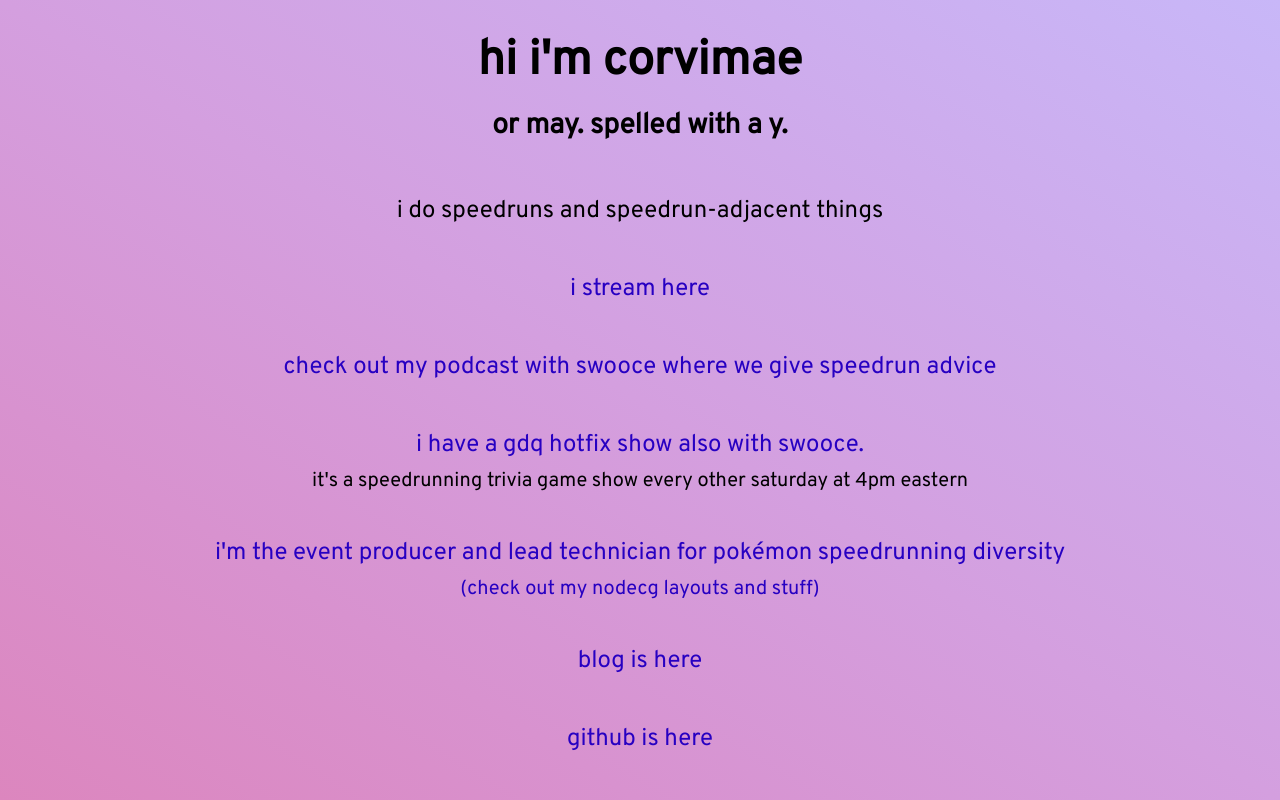
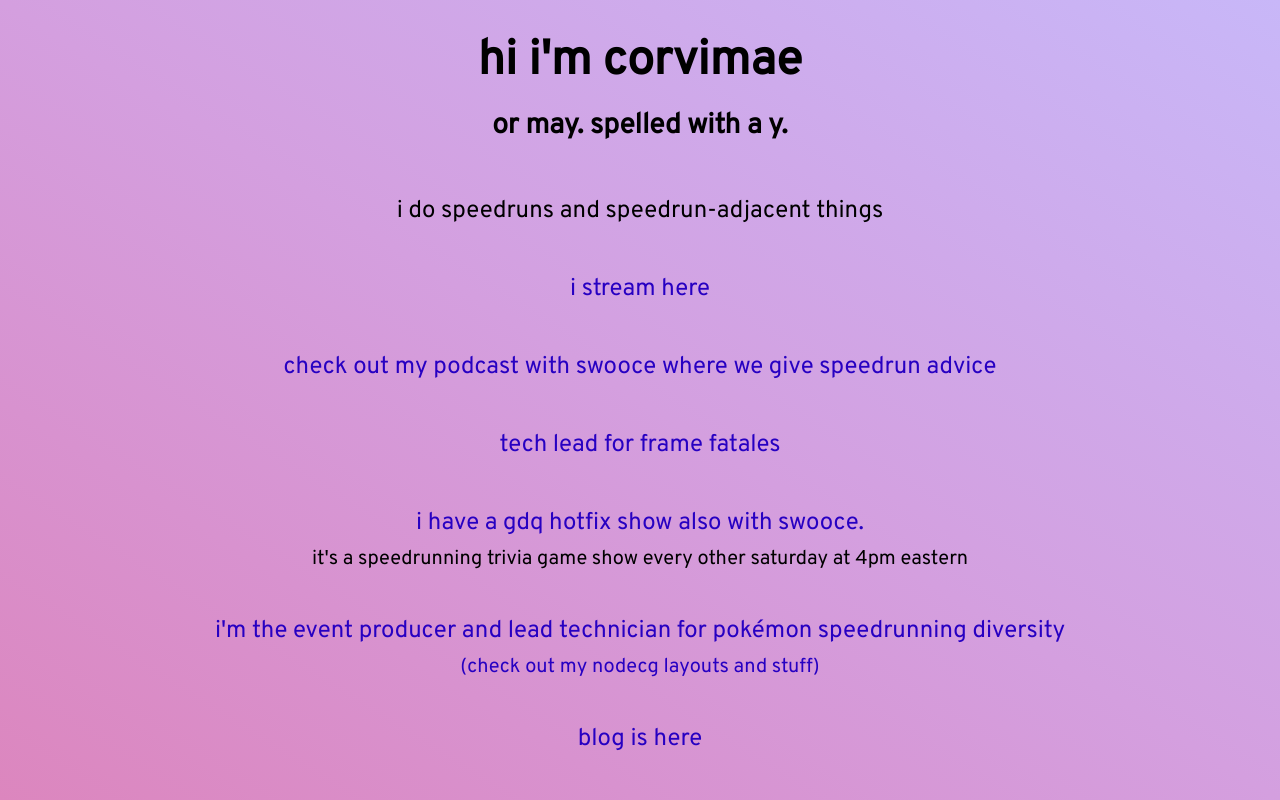
Before and after one commit to Corvimae/corvimae-dot-com, a Next.js app: page / in a window 1280 px wide. Built offline with nearby package versions, Linux system fonts and the light colour scheme.

Commit message:
add ff link

```diff
--- a/pages/index.js
+++ b/pages/index.js
@@ -32,6 +32,10 @@ export default function Home() {
         </Link>
         <Link href="https://twitter.com/dearpbpod">
           check out my podcast with swooce where we give speedrun advice
+        </Link>
+
+        <Link href="https://gamesdonequick.com/framefatales">
+          tech lead for frame fatales
         </Link>
 
         <Link href="https://gamesdonequick.com/hotfix">
```
